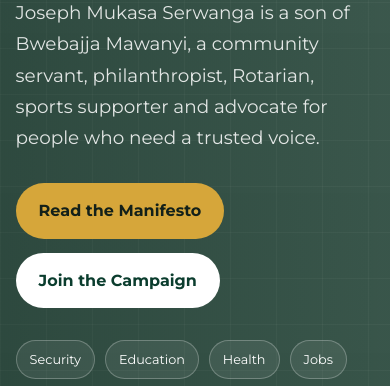
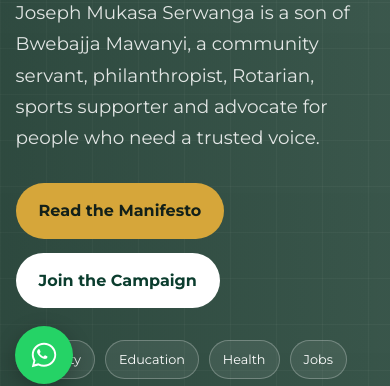
Before and after one commit to ekalungi-tech/joseph-mukasa-serwanga, a plain HTML site: page index.html in a window 390 px wide. Shown: the part 445-831 px from the top of the page. Drawn offline with nearby package versions, Linux system fonts and the light colour scheme.

Commit message:
Update styles.css

```diff
--- a/styles.css
+++ b/styles.css
@@ -245,3 +245,60 @@ blockquote cite { display: block; margin-top: 10px; font-family: "Montserrat", s
   *, *::before, *::after { animation-duration: .01ms !important; transition-duration: .01ms !important; }
   .reveal { opacity: 1; transform: none; }
 }
+/* Floating WhatsApp contact button */
+.floating-whatsapp {
+  position: fixed;
+  left: 20px;
+  bottom: 20px;
+  z-index: 9999;
+
+  display: flex;
+  align-items: center;
+  gap: 10px;
+
+  padding: 12px 18px;
+  border-radius: 50px;
+
+  background-color: #25d366;
+  color: #ffffff;
+
+  font-family: Arial, sans-serif;
+  font-size: 15px;
+  font-weight: 700;
+  text-decoration: none;
+
+  box-shadow: 0 6px 20px rgba(0, 0, 0, 0.25);
+  transition:
+    transform 0.25s ease,
+    background-color 0.25s ease,
+    box-shadow 0.25s ease;
+}
+
+.floating-whatsapp:hover {
+  background-color: #128c7e;
+  color: #ffffff;
+  transform: translateY(-3px);
+  box-shadow: 0 9px 25px rgba(0, 0, 0, 0.32);
+}
+
+.floating-whatsapp:focus-visible {
+  outline: 3px solid #ffffff;
+  outline-offset: 3px;
+}
+
+/* Mobile phone adjustment */
+@media (max-width: 600px) {
+  .floating-whatsapp {
+    left: 15px;
+    bottom: 15px;
+    width: 58px;
+    height: 58px;
+    padding: 0;
+    justify-content: center;
+    border-radius: 50%;
+  }
+
+  .floating-whatsapp span {
+    display: none;
+  }
+}
```
